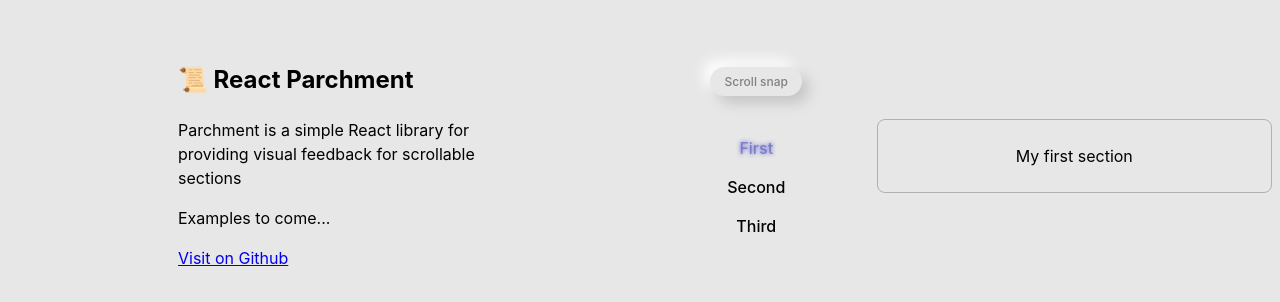
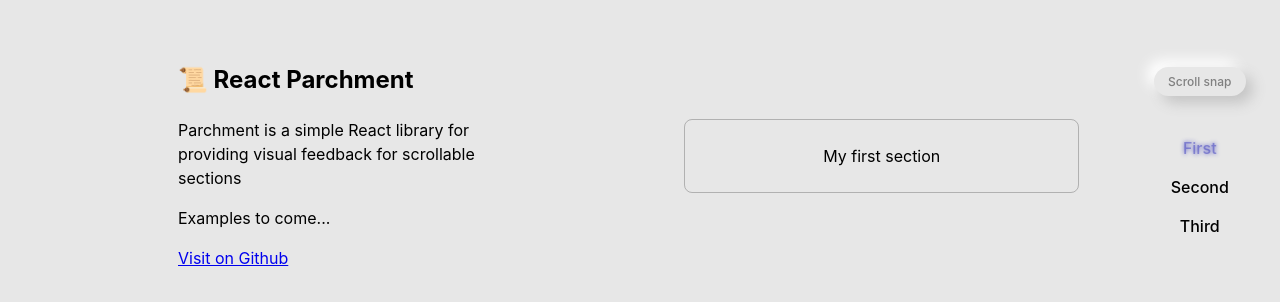
Before and after one commit to alex-fitzgerald/parchment, a React (Vite) app: page / in a window 1280 px wide. Shown: the part 244-546 px from the top of the page. Built offline with nearby package versions, Linux system fonts and the light colour scheme.

Commit message:
feat: more css classes, scrollbar thin

```diff
--- a/src/demo-app.css
+++ b/src/demo-app.css
@@ -17,14 +17,15 @@
 
     --foreground: black;
     --foreground-muted: gray;
+    --foreground-subtle: 0, 0%, 25%;
     --background: #e7e7e7;
     --accent: 240, 50%, 50%;
 
     --neumorphic-shadow: 7px 7px 14px #c4c4c4, -7px -7px 14px #ffffff;
     --neumorphic-shadow--active:
-            inset 7px 7px 14px #c4c4c4, inset -7px -7px 14px #ffffff,
-            inset -6px -6px 12px -6px hsla(var(--accent), 50%)
-;
+        inset 7px 7px 14px #c4c4c4, inset -7px -7px 14px #ffffff,
+        inset -6px -6px 12px -6px hsla(var(--accent), 50%)
+    ;
 
     @media (prefers-color-scheme: dark) {
         --foreground: white;
@@ -92,6 +93,10 @@ main {
     flex-direction: row;
 }
 
+.row-reverse {
+    flex-direction: row-reverse;
+}
+
 .column {
     flex-direction: column;
 }
@@ -137,6 +142,9 @@ main {
     flex-grow: 1;
     flex-direction: column;
     gap: var(--spacious);
+    direction: rtl;
+    scrollbar-width: thin;
+    scrollbar-color: hsla(var(--foreground-subtle), 10%) hsla(var(--foreground-subtle), 2%);
 }
 
 .parchment-nav {
--- a/src/demo-app.tsx
+++ b/src/demo-app.tsx
@@ -76,7 +76,7 @@ function DemoApp() {
                 </div>
             </article>
             <ParchmentProvider>
-                <div className={`parchment-demo-wrapper ${isSmallView ? 'column size-full' : 'row flex-1'}`}>
+                <div className={`parchment-demo-wrapper ${isSmallView ? 'column size-full' : 'row-reverse flex-1'}`}>
                     <div className={`parchment-nav-wrapper ${!isSmallView ? 'column' : 'row'}`}>
                         <Controls snap={snap} toggleSnap={() => setSnap(prevSnap => !prevSnap)} />
                         <ul className={`parchment-nav ${!isSmallView ? 'column' : 'row'}`}>
```
